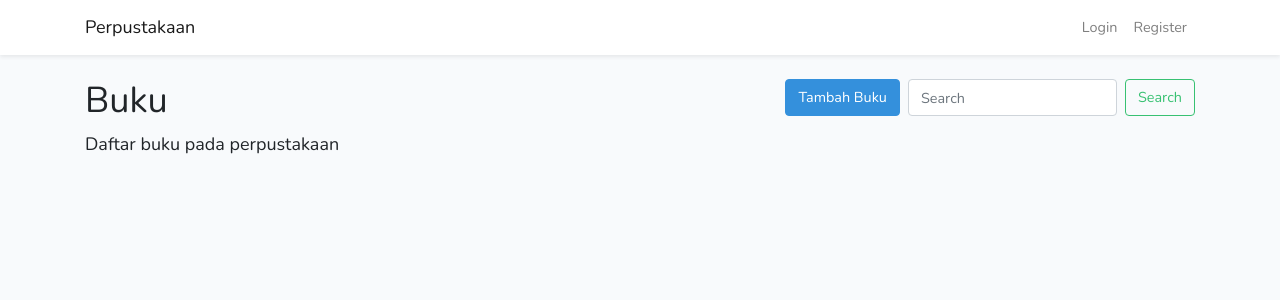
After one commit to seshadwi/tugasbesar-peminjamanbuku, a Laravel app: template resources/views/book/index.blade.php in a window 1280 px wide. The commit adds this page. Shown: the top 300 px of the page. Run offline with Laravel 8, Linux system fonts and the light colour scheme; the template is opened without the code that fills it, so the values that code supplies are empty.

Commit message:
Menambahkan fungsi daftar, tambah dan lihat buku

```diff
--- /dev/null
+++ b/resources/views/book/index.blade.php
@@ -0,0 +1,50 @@
+@extends('layouts/app')
+
+@section('content')
+    <div class="container">
+    @if ($message = Session::get('success'))
+    <div class="alert alert-success">
+        <p>{{$message}}</p>
+    </div>
+    @endif
+        <div class="d-flex w-100">
+            <div class="w-50">
+                <h1>Buku</h1>
+                <p class="lead">Daftar buku pada perpustakaan</p>
+            </div>
+            <div class="w-50 h-25 d-flex justify-content-end">
+                <a href="{{ route('book.create') }}" class="btn btn-primary">Tambah Buku</a>
+                <form class="form-inline">
+                    <input class="form-control mr-sm-2 mx-2" type="search" placeholder="Search" aria-label="Search">
+                    <button class="btn btn-outline-success my-2 my-sm-0" type="submit">Search</button>
+                  </form>
+            </div>
+        </div>
+        <div class="container">
+            <div class="d-flex bd-highlight flex-wrap">
+                @foreach ($book as $item)
+                <div class="card m-2" style="width: 18%;">
+                    <img src="{{ asset('storage/'.$item->gambar.'') }}" class="card-img-top img-thumbnail w-50 mx-auto d-block" alt="...">
+                    <div class="card-body">
+                        <h5 class="card-title">{{__($item->judul)}}</h5>
+                        <h6 class="card-subtitle mb-2 text-muted">{{__($item->penulis)}}</h6>
+                        <div class="">
+                            <a href="http://" class="btn btn-primary btn-sm m-1">Pinjam</a>
+                            <div class="dropdown m-1">
+                                <button class="btn btn-secondary btn-sm dropdown-toggle" type="button" id="dropdownMenuButton" data-toggle="dropdown" aria-haspopup="true" aria-expanded="false">
+                                Opsi
+                                </button>
+                                <div class="dropdown-menu" aria-labelledby="dropdownMenuButton">
+                                    <a class="dropdown-item" href="{{ route('book.show', $item->id) }}">Lihat buku</a>
+                                    <a class="dropdown-item" href="{{ route('book.edit', $item->id) }}">Edit data buku</a>
+                                    <a class="dropdown-item" href="{{ route('book.destroy', $item->id) }}">Delete buku</a>
+                                </div>
+                            </div>
+                        </div>
+                    </div>
+                </div>
+                @endforeach
+            </div>
+        </div>
+    </div>
+@endsection
--- a/resources/views/home.blade.php
+++ b/resources/views/home.blade.php
@@ -8,7 +8,7 @@
     <div class="d-flex">
         <div class="w-25 bg-primary text-white p-2 m-2 rounded-lg">
             <h4>Jumlah buku : <span class="badge badge-light">4</span></h4>
-            <a href="#" class="btn btn-success">Lihat buku</a>
+            <a href="{{ route('book.index') }}" class="btn btn-success">Lihat buku</a>
         </div>
         <div class="w-25 bg-success text-white p-2 m-2 rounded-lg">
             <h4>Jumlah buku dipinjam : <span class="badge badge-light">4</span></h4>
--- a/resources/views/layouts/app.blade.php
+++ b/resources/views/layouts/app.blade.php
@@ -42,11 +42,11 @@
                         <li class="nav-item dropdown">
                             <div class="collapse navbar-collapse" id="navbarNav">
                                 <ul class="navbar-nav">
-                                  <li class="nav-item {{ Route::has('home') ? 'active' : 'non' }}">
-                                    <a class="nav-link" href="#">Home</a>
+                                  <li class="nav-item {{ Request::is('home') ? 'active' : 'non' }}">
+                                    <a class="nav-link" href="{{ route('home') }}">Home</a>
                                   </li>
-                                  <li class="nav-item">
-                                    <a class="nav-link" href="#">Buku</a>
+                                  <li class="nav-item {{ Request::is('book') || Request::is('book/*') ? 'active' : 'non' }}">
+                                    <a class="nav-link" href="{{ route('book.index') }}">Buku</a>
                                   </li>
                                   <li class="nav-item">
                                     <a class="nav-link" href="#">Peminjaman</a>
```
Also changed, not shown: app/Http/Controllers/BookController.php (added, +106 -0 lines), app/Models/Book.php (+7 -0 lines), resources/views/book/create.blade.php (added, +29 -0 lines), resources/views/book/show.blade.php (added, +29 -0 lines), database/migrations/2021_05_19_074349_create_book_table.php.
